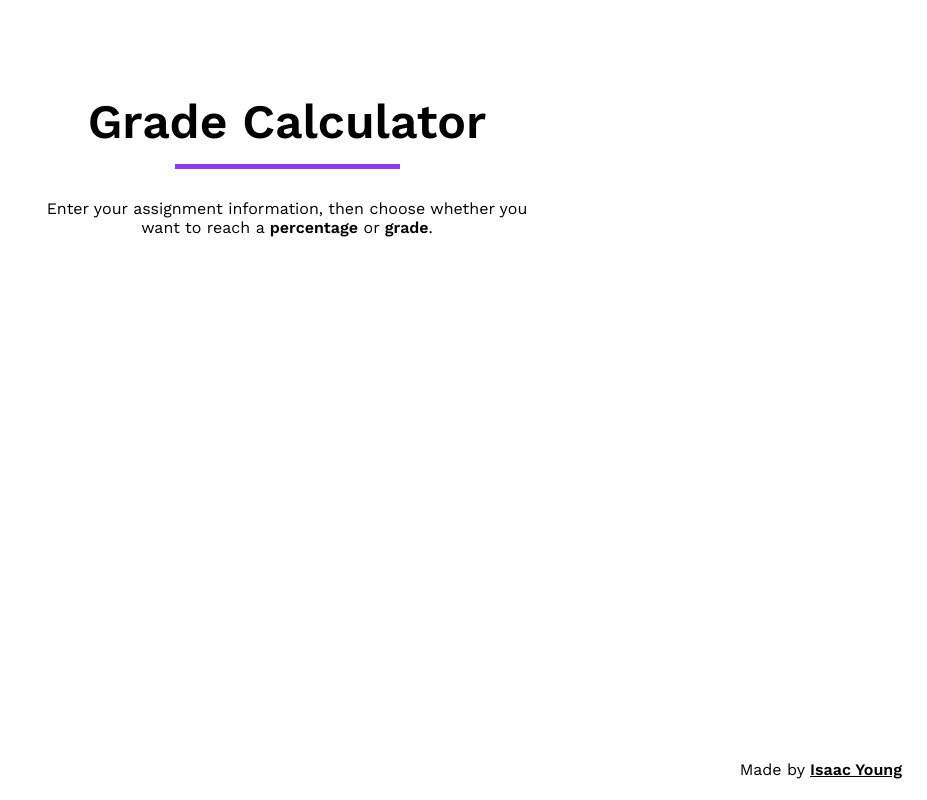
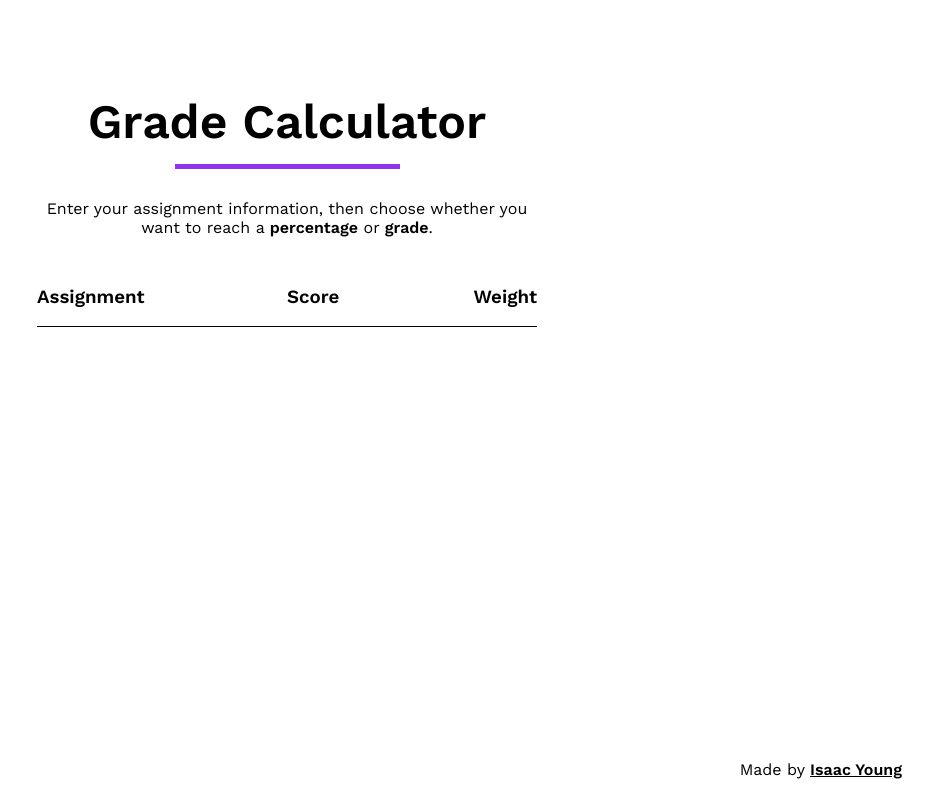
Before and after one commit to isaacy2012/grade-calculator, a React (Create React App) app: page / in a window 1280 px wide. Shown: the whole page, without its empty margins (353-1280 px from the left). Built offline with nearby package versions, Linux system fonts and the light colour scheme.

Commit message:
Added table header

```diff
--- a/src/theme/Theme.ts
+++ b/src/theme/Theme.ts
@@ -4,6 +4,7 @@
 export const theme = {
     color: {
         text: "#000000",
+        headerUnderline: "#000000",
         highlight: "#9134ED",
         outline: "#D0D0D0",
         outlineNone: "#D0D0D0",
--- /dev/null
+++ b/src/ui/HeaderRow.tsx
@@ -0,0 +1,52 @@
+import styled, {useTheme} from "styled-components";
+import React, {ReactNode} from "react";
+
+const FirstHeaderCol = styled.h3`
+  text-align: start;
+  flex: 3;
+`
+const HeaderCol = styled.h3`
+  text-align: start;
+  flex: 2;
+`
+
+const LastHeaderCol = styled.h3`
+  text-align: end;
+  flex: 1;
+`
+
+const HeaderRowContainer = styled.div`
+  display: flex;
+  flex-direction: row;
+`
+
+const HeaderUnderline = styled.div`
+  margin: 0;
+  padding: 0;
+  width: 100%;
+  height: 1px;
+  background: ${({theme}) => theme.color.headerUnderline};
+`
+
+const makeHeaderItem = (value: string, index: number, len: number): ReactNode => {
+    // first
+    if (index === 0) {
+        return <FirstHeaderCol>{value}</FirstHeaderCol>
+    } else if (index === len - 1) { // last
+        return <LastHeaderCol>{value}</LastHeaderCol>
+    } else {
+        return <HeaderCol>{value}</HeaderCol>
+    }
+}
+export default function HeaderRow(props: {headers: string[]}) {
+    const theme: any = useTheme();
+
+    return(
+        <div>
+            <HeaderRowContainer>
+                {props.headers.map((value, index) => makeHeaderItem(value, index, props.headers.length))}
+            </HeaderRowContainer>
+            <HeaderUnderline/>
+        </div>
+    );
+}
--- a/src/ui/Instruction.ts
+++ b/src/ui/Instruction.ts
@@ -2,7 +2,7 @@ import styled from "styled-components";
 
 export const Instruction = styled.p`
   text-align: left;
-  margin: 0 5% 10px;
+  margin: 0 5% 30px;
   @media only screen and (min-width: 768px) {
     text-align: center;
     margin-left: 0;
--- a/src/ui/MainScreen.tsx
+++ b/src/ui/MainScreen.tsx
@@ -1,7 +1,8 @@
 import {useTheme} from "styled-components";
 import React from "react";
 import { Instruction } from "./Instruction";
-import { Title } from "./Title";
+import Title from "./Title";
+import Table from "./Table";
 
 
 export default function MainScreen() {
@@ -11,6 +12,9 @@ export default function MainScreen() {
         <div>
             <Title>Grade Calculator</Title>
             <Instruction>Enter your assignment information, then choose whether you want to reach a <b>percentage</b> or <b>grade</b>.</Instruction>
+            <Table headers={["Assignment", "Score", "Weight"]}>
+
+            </Table>
         </div>
     );
 }
--- /dev/null
+++ b/src/ui/Table.tsx
@@ -0,0 +1,15 @@
+import styled, {useTheme} from "styled-components";
+import React, {ReactNode} from "react";
+import HeaderRow from "./HeaderRow";
+
+export default function Table(
+    props: { headers: string[], children?: React.ReactNode }
+) {
+    const theme: any = useTheme();
+
+    return (
+        <div>
+            <HeaderRow headers={props.headers}/>
+        </div>
+    );
+}
--- a/src/ui/Title.tsx
+++ b/src/ui/Title.tsx
@@ -36,7 +36,7 @@ const Block = styled.div`
   }
 `
 
-export function Title(props: { children: React.ReactNode }) {
+export default function Title(props: { children: React.ReactNode }) {
     return (
         <TitleContainer>
             <StyledTitle>{props.children}</StyledTitle>
```
